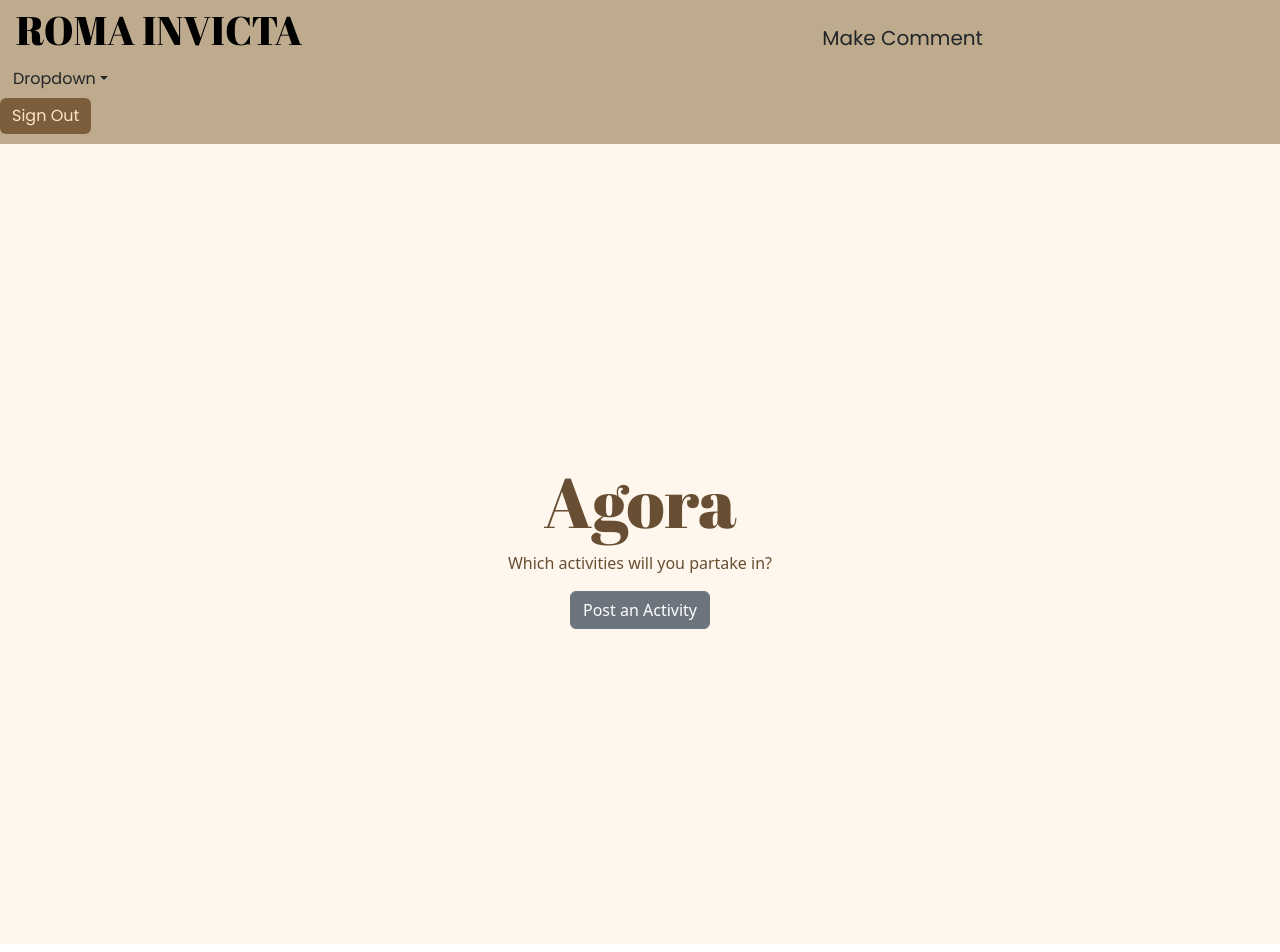
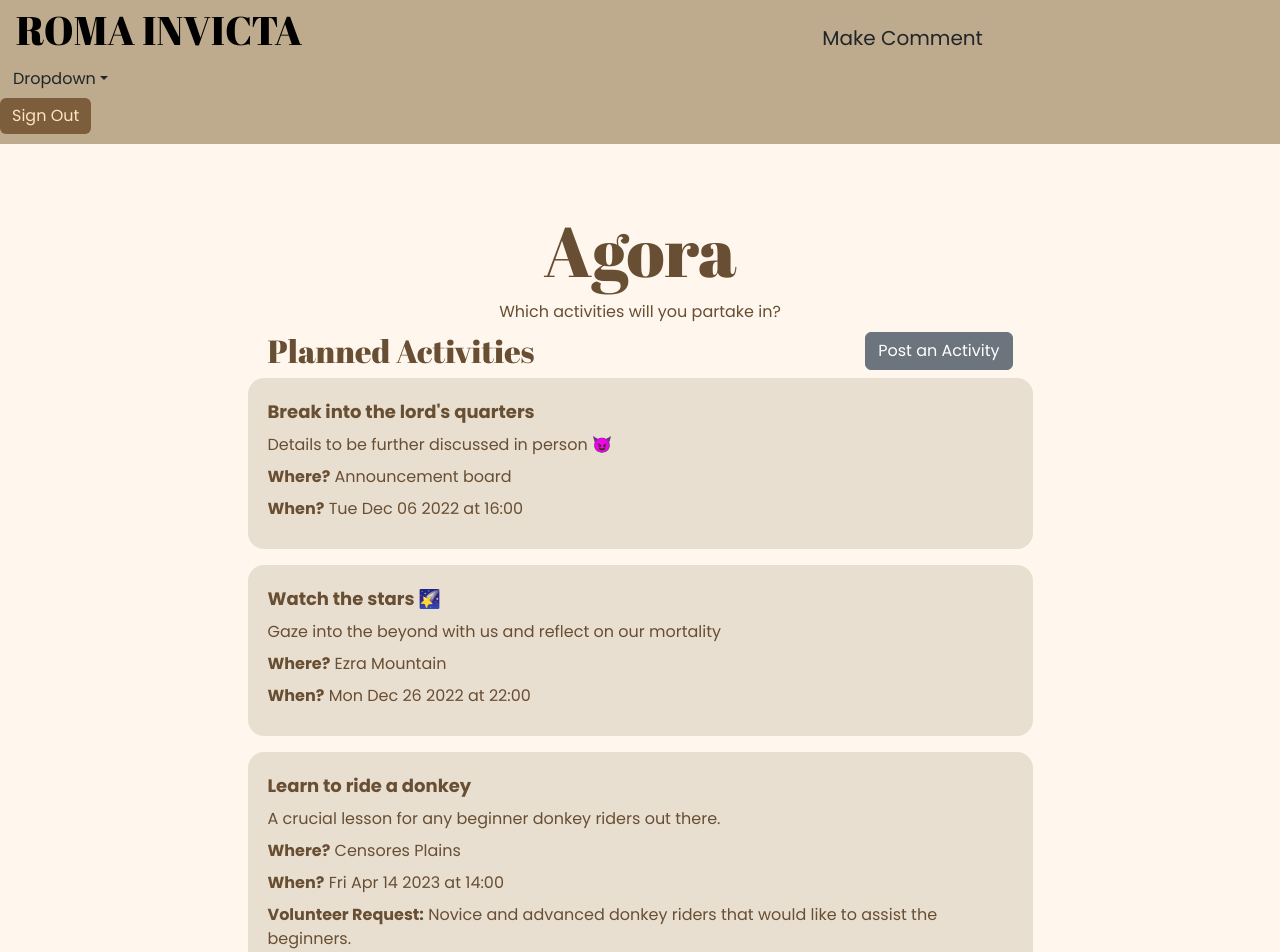
Before and after one commit to Adamo-O/Roma-Invicta, a Next.js app: page / in a window 1280 px wide. Shown: the top 952 px of the page. Built offline with nearby package versions, Linux system fonts and the light colour scheme.

Commit message:
Activity posting complete

```diff
--- /dev/null
+++ b/components/activity.jsx
@@ -0,0 +1,31 @@
+import styles from '../styles/Home.module.css'
+
+const Activity = ({ activity }) => {
+  return (
+    <div className={`${styles.container}`}>
+      <div className={styles.text}>
+        <p className={styles.activityName}>{activity.name}</p>
+        <p>{activity.description}</p>
+        <p>
+          <b>Where?</b> {activity.location}
+        </p>
+        <p>
+          <b>When?</b> {convertDate(activity.date)} at {activity.time}
+        </p>
+        {
+          activity.requestVolunteers &&
+          <p>
+            <b>Volunteer Request:</b> {activity.volunteerDescription}
+          </p>
+        }
+      </div>
+    </div>
+  )
+
+  function convertDate(date) {
+    const newDate = new Date(date);
+    return newDate.toDateString();
+  }
+}
+
+export default Activity
--- a/components/postActivityModal.js
+++ b/components/postActivityModal.js
@@ -2,9 +2,10 @@ import { useState } from 'react';
 import { Button, Form, FormGroup, Row, Col, Label, Input, Modal, ModalBody, ModalFooter, ModalHeader } from 'reactstrap';
 import 'bootstrap/dist/css/bootstrap.min.css';
 
-export const PostActivityModal = ({ showForm, setShowForm, postData }) => {
+export const PostActivityModal = ({ showForm, setShowForm, postData, eventOrganizerName }) => {
   const [formData, setFormData] = useState({
     name: '',
+    planner: eventOrganizerName,
     description: '',
     location: '',
     date: '',
@@ -31,12 +32,33 @@ export const PostActivityModal = ({ showForm, setShowForm, postData }) => {
             <Label for='activityName'>
               Activity Name
             </Label>
-            <Input id='activityName' type='text' name='name' value={formData.name || ''} onChange={handleChange} className='mb-3' />
+            <Input id='activityName'
+              type='text'
+              name='name'
+              value={formData.name || ''}
+              onChange={handleChange}
+              className='mb-3' />
+
+            <Label for='activityPlanner'>
+              Activity Organizer
+            </Label>
+            <Input id='activityPlanner'
+              disabled
+              type='text'
+              name='planner'
+              value={eventOrganizerName}
+              onChange={handleChange}
+              className='mb-3' />
 
             <Label for='activityDescription'>
               Description
             </Label>
-            <Input id='activityDescription' type='textarea' name='description' value={formData.description || ''} onChange={handleChange} className='mb-3' />
+            <Input id='activityDescription'
+              type='textarea'
+              name='description'
+              value={formData.description || ''}
+              onChange={handleChange}
+              className='mb-3' />
 
             <Label for='activityLocation'>
               Location
--- a/data/activities.json
+++ b/data/activities.json
@@ -1,5 +1,48 @@
 {
   "activities": [
-
+    {
+      "name": "Apple bobbing 🍎",
+      "description": "Put mouth in bowl, get apple",
+      "planner": "Michael",
+      "location": "Village bowl",
+      "date": "2022-02-23",
+      "time": "12:45",
+      "requestVolunteers": false,
+      "volunteerDescription": "",
+      "id": 1
+    },
+    {
+      "name": "Break into the lord's quarters",
+      "planner": "Adamo",
+      "description": "Details to be further discussed in person 😈",
+      "location": "Announcement board",
+      "date": "2022-12-06",
+      "time": "16:00",
+      "requestVolunteers": false,
+      "volunteerDescription": "",
+      "id": 2
+    },
+    {
+      "name": "Watch the stars 🌠",
+      "planner": "Adamo",
+      "description": "Gaze into the beyond with us and reflect on our mortality",
+      "location": "Ezra Mountain",
+      "date": "2022-12-26",
+      "time": "22:00",
+      "requestVolunteers": false,
+      "volunteerDescription": "",
+      "id": 3
+    },
+    {
+      "name": "Learn to ride a donkey",
+      "planner": "Adamo",
+      "description": "A crucial lesson for any beginner donkey riders out there. ",
+      "location": "Censores Plains",
+      "date": "2023-04-14",
+      "time": "14:00",
+      "requestVolunteers": true,
+      "volunteerDescription": "Novice and advanced donkey riders that would like to assist the beginners.",
+      "id": 4
+    }
   ]
 }
--- a/pages/_app.js
+++ b/pages/_app.js
@@ -1,10 +1,14 @@
 import '../styles/globals.css'
-import { Inter } from '@next/font/google'
+import { Poppins } from '@next/font/google'
 
-const inter = Inter({ subsets: ['latin'] })
+const poppins = Poppins({ weight: ['400', '700'], subsets: ['latin'] })
 
 function MyApp({ Component, pageProps }) {
-  return <Component {...pageProps} />
+  return (
+    <main className={poppins.className}>
+      <Component {...pageProps} />
+    </main>
+  )
 }
 
 export default MyApp
--- a/pages/api/activity.js
+++ b/pages/api/activity.js
@@ -11,7 +11,7 @@ export default function handler(req, res) {
     const { body } = req;
     activities.activities.push({...body, id: activities.activities.length + 1});
 
-    fs.writeFileSync('../../data/activities.json', JSON.stringify(activities, null, 2))
+    fs.writeFileSync('data/activities.json', JSON.stringify(activities, null, 2))
 
     return res.status(200).json(activities);
   }
--- a/pages/index.js
+++ b/pages/index.js
@@ -1,16 +1,22 @@
 import Head from 'next/head'
 import styles from '../styles/Home.module.css'
 import { Abril_Fatface } from '@next/font/google'
-import { useState, useEffect } from 'react'
+import { useState } from 'react'
 import { PostActivityModal } from '../components/postActivityModal'
 import { Button } from 'reactstrap'
 import { Navbar } from '../components/navbar';
+import Activity from '../components/activity'
+
+// *****************
+// Constant for event organizer name
+const eventOrganizerName = 'Adamo'
+// ****************
 
 const abril_fatface = Abril_Fatface({ weight: ['400'], subsets: ['latin'] })
 
-export default function Activities() {
+export default function Activities({ initialActivities }) {
   const [showForm, setShowForm] = useState(false);
-  const [activities, setActivities] = useState();
+  const [activities, setActivities] = useState(initialActivities);
 
   const postData = async (activityData) => {
     const res = await fetch('/api/activity', {
@@ -20,7 +26,8 @@ export default function Activities() {
       },
       body: JSON.stringify(activityData)
     });
-    setActivities(await res.json());
+    const newActivities = await res.json()
+    setActivities(newActivities);
   }
 
   return (
@@ -39,33 +46,45 @@ export default function Activities() {
         </h1>
         <p className={`${styles.text}`}>Which activities will you partake in?</p>
 
+        <div style={{ display: 'flex', width: '745px', justifyContent: 'space-between', gap: '10px' }}>
+          <h2 style={{ marginInline: 0,  }} className={`${abril_fatface.className} ${styles.subheader}`}>Planned Activities</h2>
+          <Button style={{ marginLeft: 'auto', marginBottom: '0.5rem' }} onClick={() => setShowForm(true)}>Post an Activity</Button>
+        </div>
         {
-          activities && activities.map(activity => (
-            <div>
-              <p className={`${abril_fatface.className} ${styles.subheader}`}>{activity.name}</p>
-              <div className={`${styles.container}`}>
-                <p className={`${styles.text}`}>{activity.description}</p>
-                <div>
-                  <p className={`${styles.text}`}>
-                    test
-                  </p>
-                </div>
-              </div>
+          // Filter only activities planned by logged in organizer
+          activities && activities.activities.filter(a => a.planner === eventOrganizerName).map((activity, index) => (
+            <div className='mb-3'>
+              <Activity key={index} activity={activity} />
             </div>
           ))
         }
 
-
-
-        <Button onClick={() => setShowForm(true)}>Post an Activity</Button>
+        <h2 className={`${abril_fatface.className} ${styles.subheader}`}>Available Activities</h2>
+        {
+          // Show non-planned activities
+          activities && activities.activities.filter(a => a.planner !== eventOrganizerName).map((activity, index) => (
+            <div className='mb-3'>
+              <Activity key={index} activity={activity} />
+            </div>
+          ))
+        }
       </main>
       <PostActivityModal
         setShowForm={setShowForm}
         showForm={showForm}
         postData={postData}
-      >
-        Inside the form
-      </PostActivityModal>
+        eventOrganizerName={eventOrganizerName}
+       />
     </div>
   )
 }
+
+export async function getServerSideProps() {
+  const res = await fetch('http://localhost:3000/api/activity');
+  const initialActivities = await res.json();
+  return {
+    props: {
+      initialActivities
+    }
+  }
+}
--- a/styles/Home.module.css
+++ b/styles/Home.module.css
@@ -55,15 +55,6 @@
   margin: 4rem 0;
   line-height: 1.5;
   font-size: 1.5rem;
-}
-
-.code {
-  background: #fafafa;
-  border-radius: 5px;
-  padding: 0.75rem;
-  font-size: 1.1rem;
-  font-family: Menlo, Monaco, Lucida Console, Liberation Mono, DejaVu Sans Mono,
-    Bitstream Vera Sans Mono, Courier New, monospace;
 }
 
 .grid {
@@ -136,9 +127,13 @@
 }
 
 .subheader {
-  font-size: 40px;
   color: #684E32;
+}
 
+.activityName {
+  font-size: 18px;
+  color: #684E32;
+  font-weight: 700;
 }
 .text {
   color: #684E32;
@@ -146,7 +141,9 @@
 
 .container {
   background-color: #E9DFD1;
-  border-radius: 15px;
+  border-radius: 16px;
+  padding: 20px;
+  width: 785px;
 }
 
 .logo {
--- a/styles/globals.css
+++ b/styles/globals.css
@@ -9,6 +9,10 @@ body {
 a {
   color: inherit;
   text-decoration: none;
+}
+
+p {
+  margin-bottom: 0.5rem !important;
 }
 
 * {
```
